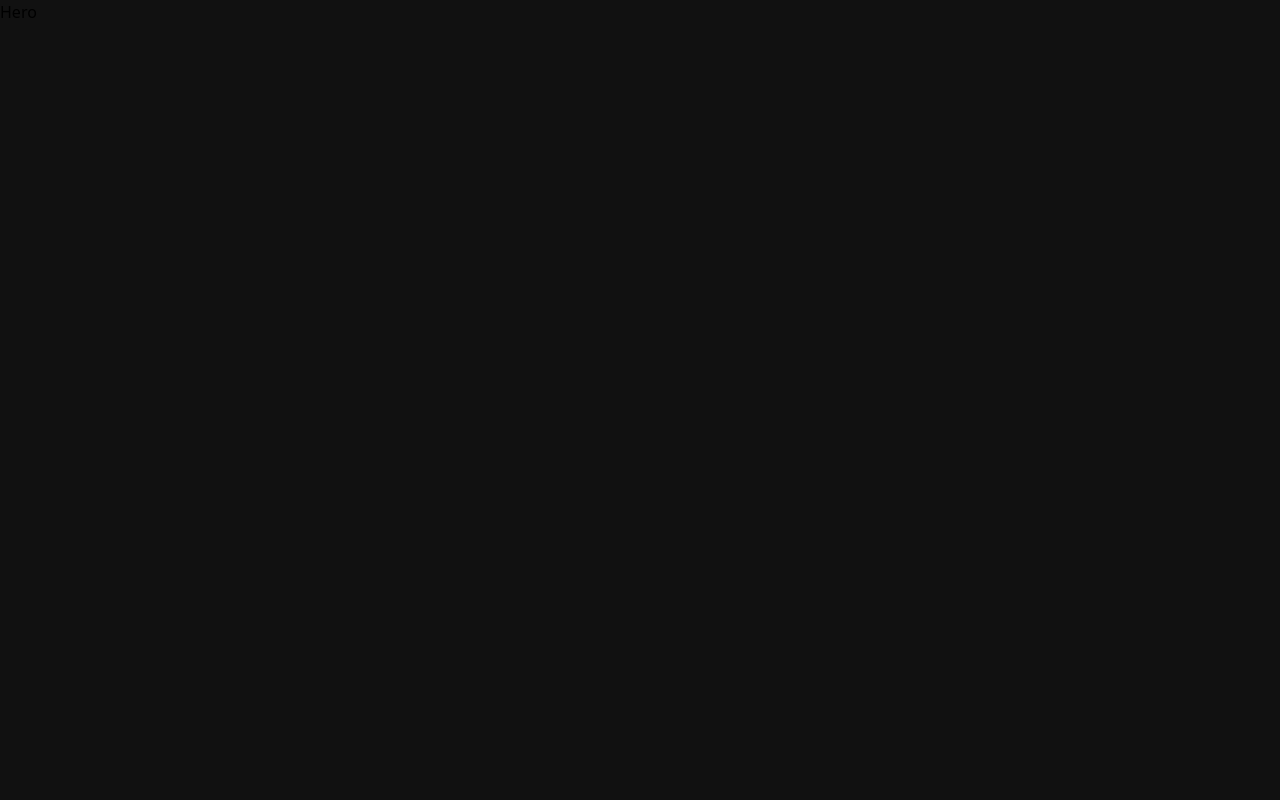
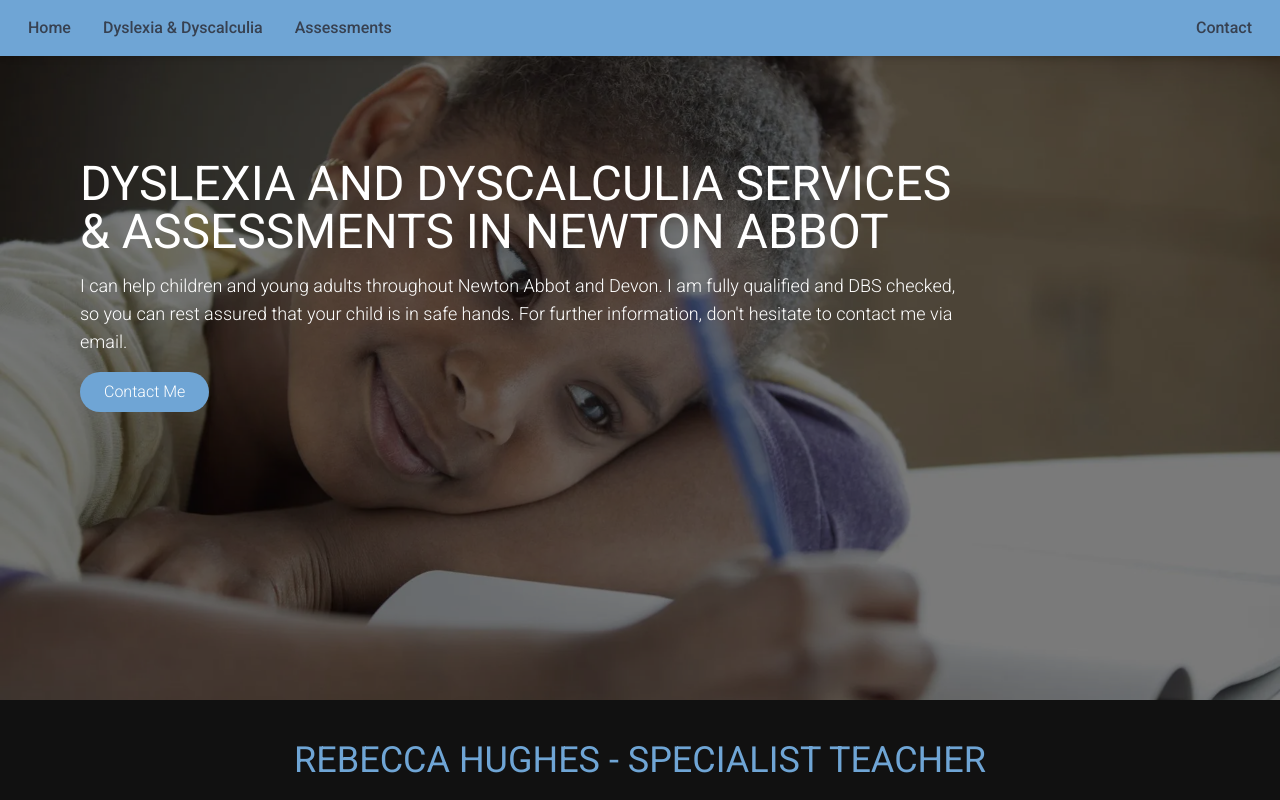
Before and after one commit to JackHughes03/RHDyslexiaServices, a Nuxt app: page / in a window 1280 px wide. Built offline with nearby package versions, Linux system fonts and the light colour scheme.

Commit message:
Basic start on hero and tiny start on about me component

```diff
--- a/app.vue
+++ b/app.vue
@@ -1,5 +1,14 @@
 <template>
   <div>
     <Hero />
+    <AboutMe />
   </div>
 </template>
+
+<style>
+@import url('https://fonts.googleapis.com/css2?family=Lato:ital,wght@0,100;0,300;0,400;0,700;0,900;1,100;1,300;1,400;1,700;1,900&family=Mulish:ital,wght@0,200..1000;1,200..1000&family=Roboto:ital,wght@0,100;0,300;0,400;0,500;0,700;0,900;1,100;1,300;1,400;1,500;1,700;1,900&display=swap');
+
+body {
+  font-family: 'Roboto', sans-serif;
+}
+</style>
--- /dev/null
+++ b/components/AboutMe.vue
@@ -0,0 +1,5 @@
+<template>
+    <div>
+        <h1 class="uppercase text-primary text-center mt-10 text-4xl px-10">Rebecca hughes - specialist teacher</h1>
+    </div>
+</template>
--- a/components/Hero.vue
+++ b/components/Hero.vue
@@ -1,5 +1,50 @@
 <template>
-  <div>
-    <h1>Hero</h1>
-  </div>
+    <div>
+        <nav class="bg-primary backdrop-blur-sm shadow-md fixed w-full z-50 h-14">
+            <ul class="flex items-center justify-between px-7 gap-8 py-4 mx-auto w-full">
+                <div class="items-center gap-8 hidden md:flex">
+                    <li><a href="#"
+                            class="text-gray-700 hover:text-black transition-colors duration-200 font-medium">Home</a>
+                    </li>
+                    <li><a href="#"
+                            class="text-gray-700 hover:text-black transition-colors duration-200 font-medium">Dyslexia &
+                            Dyscalculia</a></li>
+                    <li><a href="#"
+                            class="text-gray-700 hover:text-black transition-colors duration-200 font-medium">Assessments</a>
+                    </li>
+                </div>
+                <li class="hidden md:flex"><a href="#"
+                        class="text-gray-700 hover:text-black transition-colors duration-200 font-medium">Contact</a>
+                </li>
+            </ul>
+        </nav>
+
+        <header class="md:h-[700px] h-[500px] flex items-center justify-center">
+            <div
+                class="bg-black/50 absolute top-0 left-0 md:p-20 sm:p-10 md:pt-40 sm:pt-24 pt-20 p-6 w-full md:h-[700px] h-[500px]">
+                <!-- Overlay -->
+                <div class="text-white max-w-4xl">
+                    <h1 class="md:text-5xl text-3xl uppercase">DYSLEXIA AND DYSCALCULIA SERVICES & ASSESSMENTS IN NEWTON
+                        ABBOT</h1>
+                    <p class="font-light mt-4 md:text-lg text-sm">I can help children and young adults throughout Newton
+                        Abbot and Devon. I
+                        am fully qualified and DBS
+                        checked, so you can rest assured that your child is in safe hands. For further information,
+                        don't
+                        hesitate to contact me via email.</p>
+
+                    <button class="bg-primary px-6 py-2 rounded-full mt-4 font-light">Contact Me</button>
+                </div>
+            </div>
+        </header>
+    </div>
 </template>
+
+<style>
+header {
+    background-image: url('@/assets/images/girl-writing.webp');
+    background-size: cover;
+    background-position: center;
+    background-repeat: no-repeat;
+}
+</style>
--- a/tailwind.config.js
+++ b/tailwind.config.js
@@ -9,7 +9,11 @@ module.exports = {
     "./error.vue",
   ],
   theme: {
-    extend: {},
+    extend: {
+      colors: {
+        'primary': '#6FA5D5',
+      }
+    },
   },
   plugins: [],
 }
```
Also changed, not shown: assets/images/girl-writing.webp (added).
